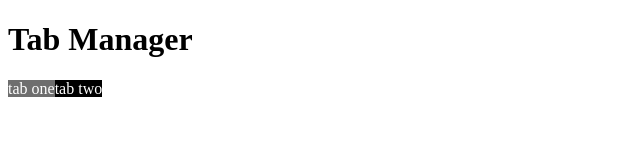
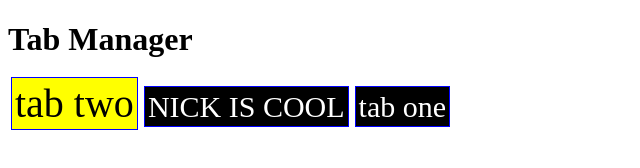
Before and after one commit to nickfun/marionette.tabmanager, a plain HTML site: page index.html in a window 1280 px wide. Both pictures are taken after a click on the element "tab two". Shown: the whole page, without its empty margins (0-640 px from the left). Drawn offline with Linux system fonts and the light colour scheme.

Commit message:
Works. Consider this done unless something comes up

```diff
--- a/index.html
+++ b/index.html
@@ -1,4 +1,4 @@
-<!doctype html>
+<!DOCTYPE html>
 <html>
 <head>
 	<title>Tab Manager Stuff</title>
@@ -12,13 +12,20 @@
 	<!-- my lib -->
 	<script src="tabs.js"></script>
 	<style>
+		._tab_manager {
+			font-size: 30px;
+			padding: 3px;
+			margin: 3px;
+			border: 1px solid blue;
+		}
 		.tab-normal {
-			background-color: #6e6e6e;
+			background-color: #000;
 			color: white;
 		}
-		.tab-selected {
-			background-color: #000;
-			color: white;
+		.tab-selected  {
+			background-color: yellow;
+			color: black;
+			font-size: 40px;
 		}
 	</style>
 </head>
@@ -30,19 +37,36 @@
 
 		var tabManager = new TabManager('#tabs-go-here');
 
-		var tabCallback = function( oModel, oView ) {
-			console.log("TAB CALLBACK");
-			oView.$el.toggleClass('tab-selected');
+		var tabCallback = function() {
+			console.log("thanks for clicking on", this.model.id);
 		};
+
+		var untabCallback = function() {
+			console.log("time to clean up ", this.model.id);
+		}
 
 		tabManager.addTab({
 			name: 'tab one',
-			callback: tabCallback
+			selectCallback: tabCallback,
+			unselectCallback: untabCallback,
+			order: 3
 		});
 		tabManager.addTab({
 			name: 'tab two',
-			callback: tabCallback
+			selectCallback: tabCallback,
+			unselectCallback: untabCallback,
+			order: 1
 		});
+
+		tabManager.addTab({
+			name: 'NICK IS COOL',
+			selectCallback: tabCallback,
+			unselectCallback: untabCallback,
+			//className: 'tab-nick',
+			//selectedClassName: 'tab-nick-selected',
+			order: 2
+		});
+
 		tabManager.render();
 
 
--- a/tabs.js
+++ b/tabs.js
@@ -1,26 +1,50 @@
+/**
+ * Tab Manager Class
+ *
+ * Usage:	var tm = new TabManager('#tabs-go-here-in-html');
+ *			tm.addTab( {name: 'tab 1'});
+ *			tm.addTab( {name: 'tab 2'});
+ *			tm.render('tab 1');
+ *
+ * Other things to pass in for options:
+ * - order: the order the tab should show up (left to right)
+ * - selectCallback: function to execute when tab is clicked. the this variable will be the tab view (marionette ItemView)
+ * - unselectCallback: same as above but when unclicked
+ * - tagName: the HTML tag that the tab should render as. defaults to span
+ * - className / selectedClassName: the default & selected HTML class to be
+ *
+ * @author Nicholas Funnell <nickf@davisnet.com>
+ * @since 2013-03-18
+ */
+function TabManager( target ) {
+	var _tabTemplate = _.template('<%= name %>');
+	var that = this;
+
 	var TabModel = Backbone.Model.extend({
 		defaults: {
 			name: '_tab',
 			order: 1,
 			tagName: 'span',
-		selectedClassName: 'tab-selected',
-		className: 'tab-normal'
+			className: '_tab_manager tab-normal',
+			selectedClassName: '_tab_manager tab-selected'
 		},
 		idAttribute: 'name'
 	});
-
-function TabManager( target ) {
-	var _tabTemplate = _.template('<%= name %>');
 
 	// collection of tabs to display
 	var _TabCollection = Backbone.Collection.extend({
 		model: TabModel
 	});
+
 	var _tabs = new _TabCollection();
+
 	// how our tabs should be sorted
 	_tabs.comparator = function( oTab) {
 		return oTab.get('order');
 	};
+
+	// the tab that is currently selected
+	var _currentTabView = false;
 
 	// view that displays one tab
 	var TabView = Backbone.Marionette.ItemView.extend({
@@ -31,14 +55,29 @@ function TabManager( target ) {
 			return this.model.get('tagName');
 		},
 		template: _tabTemplate,
+		attributes: function() {
+			return { 'data-tabViewCid': this.cid };
+		},
 		events: {
-			'click': 'onTabClick'
+			'click': 'clickHandler'
 		},
-		onTabClick: function( oEvent ) {
-			var callback = this.model.get('callback');
-			if( typeof callback === 'function') {
-				callback( this.model, this );
+		clickHandler: function( oEvent ) {
+			this.select();
+		},
+		select: function() {
+			// was something already clicked?
+			if( _currentTabView === false ) {
+				// no, this is a new selection
+				that.selectCallback( this );
+				// remember new selection
+				_currentTabView = this;
+				return;
 			}
+			// unselect old, select new
+			that.unselectCallback( _currentTabView );
+			that.selectCallback( this );
+			// remember new selection
+			_currentTabView = this;
 		}
 	});
 
@@ -63,11 +102,22 @@ function TabManager( target ) {
 	};
 
 	// render
-	this.render = function() {
+	// pass in the name of the tab to be default selection
+	this.render = function( sSelectedName ) {
+		_tabs.sort();
 		AllTabs.render();
+		var oView;
+		var oModel;
+		oModel = _tabs.get( sSelectedName );
+		if( typeof oModel === 'undefined' ) {
+			// model not found. use first.
+			oModel = _tabs.first();
+		}
+		oView = AllTabs.children.findByModel( oModel );
+		oView.select();
 	};
 
-	// get tabs for whatever reason
+	// get tabs collection for whatever reason
 	this.getTabs = function() {
 		return _tabs;
 	};
@@ -76,4 +126,34 @@ function TabManager( target ) {
 	this.getView = function() {
 		return AllTabs;
 	};
+
+	// Making these public in case they need to be over-ridden
+	// but you should just specify a callback for each tab
+
+	// What to do when a tab is selected
+	this.selectCallback = function( oView ) {
+		oView.$el.toggleClass( oView.model.get('className') );
+		oView.$el.toggleClass( oView.model.get('selectedClassName') );
+		// does this model have a callback for selection?
+		if( oView.model.has('selectCallback')) {
+			var callback = oView.model.get('selectCallback');
+			if( typeof callback !== 'function' ) {
+				throw new Error("TabManager: invalid callback");
 			}
+			callback.apply( oView );
+		}
+	};
+
+	// what to do when a tab is unselected
+	this.unselectCallback = function( oView ) {
+		oView.$el.toggleClass( oView.model.get('className') );
+		oView.$el.toggleClass( oView.model.get('selectedClassName') );
+		if( oView.model.has('unselectCallback')) {
+			var callback = oView.model.get('unselectCallback');
+			if( typeof callback !== 'function' ) {
+				throw new Error("TabManager: invalid callback");
+			}
+			callback.apply( oView );
+		}
+	};
+}
```
Lines whose indentation alone changed are shown as unchanged.
